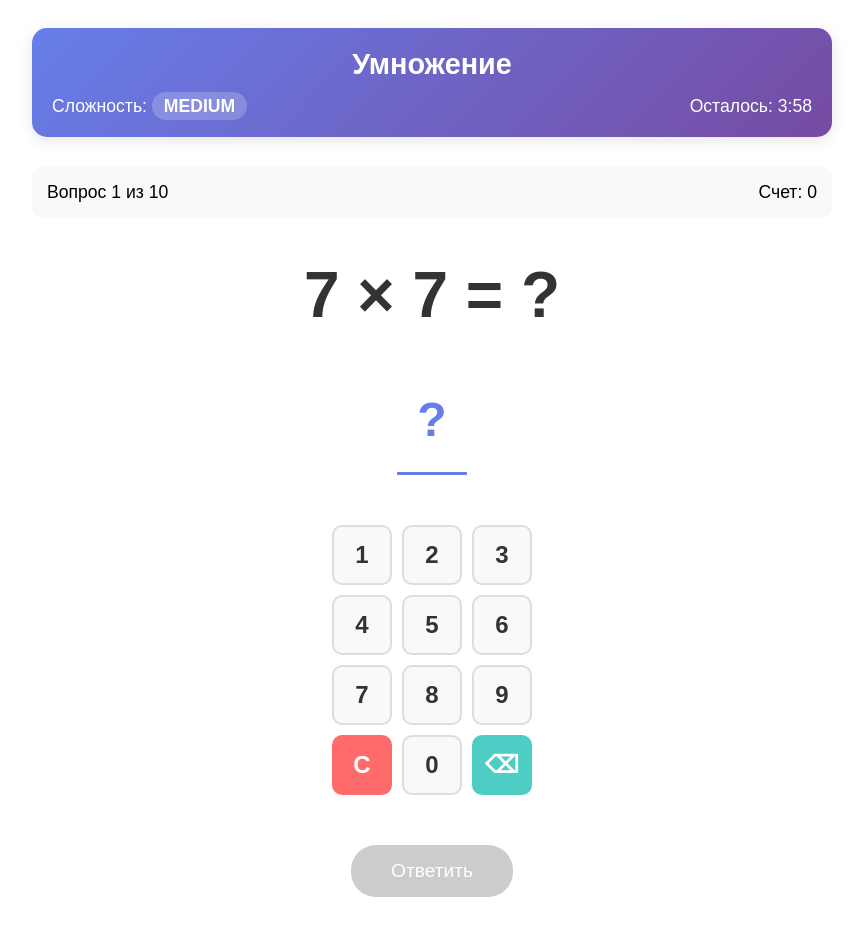
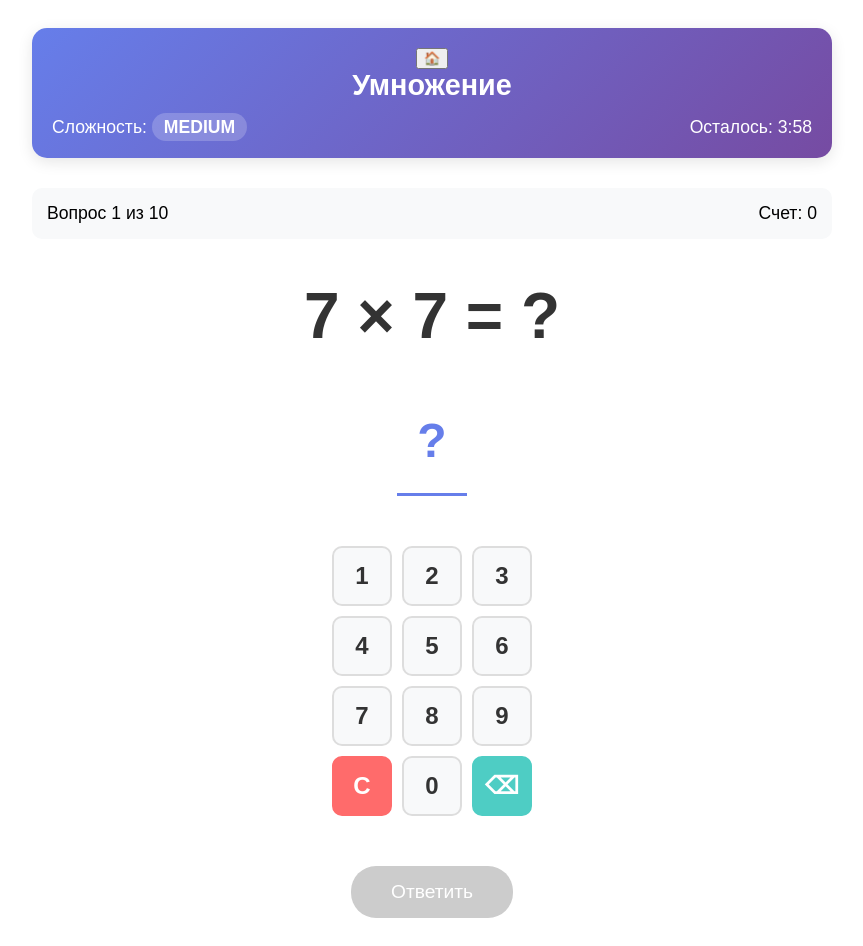
Before and after one commit to IakovlevDmitrii/multiplication, a React (Create React App) app: page / in a window 1280 px wide. Both pictures are taken after a click on the button "Начать игру". Shown: the whole page, without its empty margins (208-1071 px from the left). Before the commit the page ends 925 px from the top, so only its background shows below. Built offline with nearby package versions, Linux system fonts and the light colour scheme.

Commit message:
add React-router into Header component

```diff
--- a/src/components/Header/Header.tsx
+++ b/src/components/Header/Header.tsx
@@ -1,20 +1,38 @@
 import React from 'react';
+import Timer from '../Timer/Timer';
 import { useAppSelector } from '../../hooks/redux';
-import Timer from '../Timer/Timer';
 import styles from './Header.module.scss';
 
-const Header: React.FC = (): React.JSX.Element => {
-	const { gameState, difficulty } = useAppSelector(state => state.game);
+interface HeaderProps {
+	onHomeClick?: () => void;
+	showHomeButton?: boolean;
+}
+
+const Header: React.FC<HeaderProps> = (
+	{ onHomeClick, showHomeButton = false }
+): React.JSX.Element => {
+	const { gameState, difficulty } = useAppSelector((state) => state.game);
 
 	return (
 		<header className={styles.header}>
-			<h1>Умножение</h1>
+			<div className={styles.headerContent}>
+				{showHomeButton && (
+					<button
+						className={styles.homeButton}
+						onClick={onHomeClick}
+						title="В главное меню"
+					>
+						🏠
+					</button>
+				)}
+				<h1>Умножение</h1>
 
-			<div className={styles.gameInfo}>
-				<div className="difficulty">
-					Сложность: <span className={styles.diffBadge}>{difficulty}</span>
+				<div className={styles.gameInfo}>
+					<div className="difficulty">
+						Сложность: <span className={styles.diffBadge}>{difficulty}</span>
+					</div>
+					{gameState === 'playing' && <Timer />}
 				</div>
-				{gameState === 'playing' && <Timer />}
 			</div>
 		</header>
 	);
```
